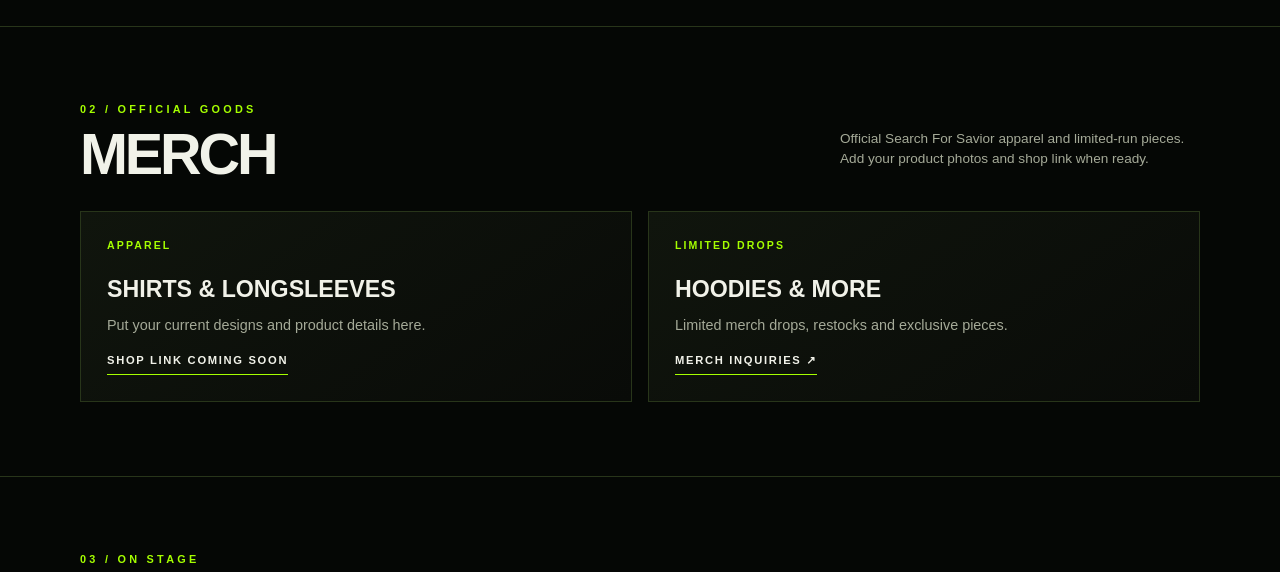
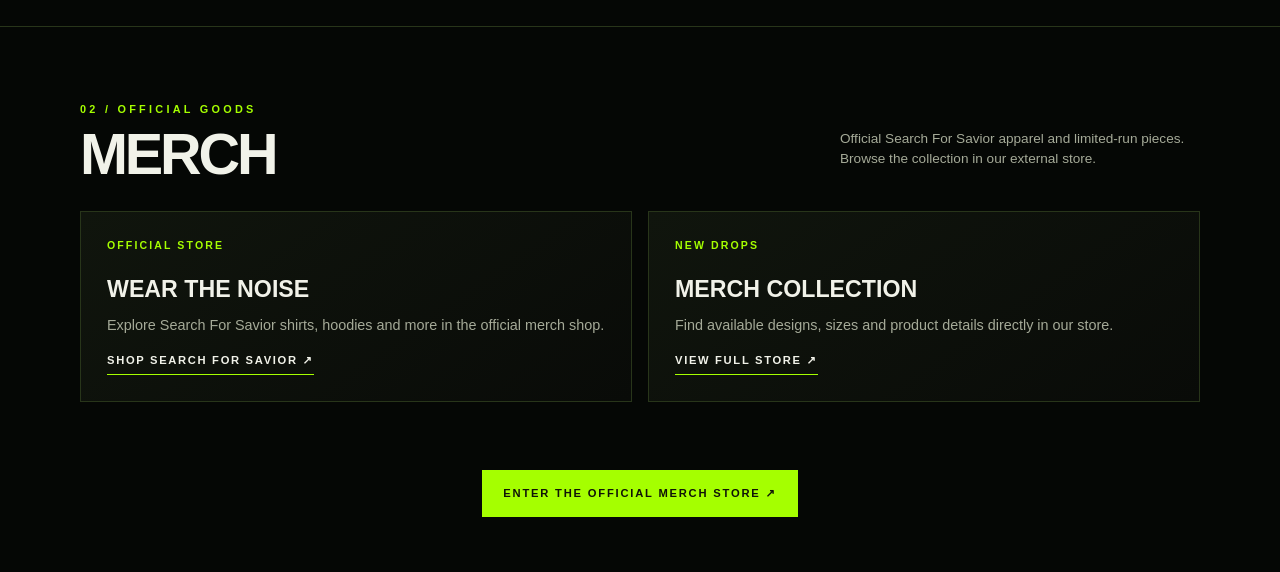
Before and after one commit to josivergara/Search-for-savior, a plain HTML site: page index.html in a window 1280 px wide. Shown: the part 1280-1852 px from the top of the page. Drawn offline with Linux system fonts and the light colour scheme.

Commit message:
Add files via upload

```diff
--- a/index.html
+++ b/index.html
@@ -44,9 +44,11 @@ h2{font-size:clamp(2rem,5vw,3.6rem);letter-spacing:-.055em;line-height:1;margin:
 <section id="music"><div class="wrap"><div class="section-head"><div><div class="eyebrow">01 / Discography</div><h2>Music & releases</h2></div><p class="section-note">New releases, singles and the sounds behind Search For Savior. Replace these starter cards with your streaming links.</p></div>
 <div class="grid"><article class="tile"><div><div class="tag">Latest release</div><h3>Latest single</h3><p>Add the release title, artwork and streaming link here.</p></div><a class="text-link" href="https://open.spotify.com/" target="_blank" rel="noopener">Listen / stream ↗</a></article>
 <article class="tile"><div><div class="tag">More music</div><h3>Full discography</h3><p>Find the full catalog and follow for future drops.</p></div><a class="text-link" href="https://music.apple.com/" target="_blank" rel="noopener">Explore music ↗</a></article></div></div></section>
-<section id="merch"><div class="wrap"><div class="section-head"><div><div class="eyebrow">02 / Official goods</div><h2>Merch</h2></div><p class="section-note">Official Search For Savior apparel and limited-run pieces. Add your product photos and shop link when ready.</p></div>
-<div class="grid"><article class="tile"><div><div class="tag">Apparel</div><h3>Shirts & longsleeves</h3><p>Put your current designs and product details here.</p></div><a class="text-link" href="#booking">Shop link coming soon</a></article>
-<article class="tile"><div><div class="tag">Limited drops</div><h3>Hoodies & more</h3><p>Limited merch drops, restocks and exclusive pieces.</p></div><a class="text-link" href="#booking">Merch inquiries ↗</a></article></div></div></section>
+<section id="merch"><div class="wrap"><div class="section-head"><div><div class="eyebrow">02 / Official goods</div><h2>Merch</h2></div><p class="section-note">Official Search For Savior apparel and limited-run pieces. Browse the collection in our external store.</p></div>
+<div class="grid"><article class="tile"><div><div class="tag">Official store</div><h3>Wear the noise</h3><p>Explore Search For Savior shirts, hoodies and more in the official merch shop.</p></div><a class="text-link" href="https://sfsmerch.printify.me/" target="_blank" rel="noopener">Shop Search For Savior ↗</a></article>
+<article class="tile"><div><div class="tag">New drops</div><h3>Merch collection</h3><p>Find available designs, sizes and product details directly in our store.</p></div><a class="text-link" href="https://sfsmerch.printify.me/" target="_blank" rel="noopener">View full store ↗</a></article>
+<div class="wide" style="display:flex;justify-content:center;align-items:center;padding:12px 0"><a class="btn" href="https://sfsmerch.printify.me/" target="_blank" rel="noopener">ENTER THE OFFICIAL MERCH STORE ↗</a></div>
+</div></div></section>
 <section id="shows"><div class="wrap"><div class="section-head"><div><div class="eyebrow">03 / On stage</div><h2>Upcoming shows</h2></div><p class="section-note">Catch Search For Savior live. Dates will appear here as shows are announced.</p></div>
 <div class="tile wide"><div><div class="tag">Next announcement</div><h3>Show details coming soon</h3><p>Venue · City · Date · Tickets — replace this card when the next show is confirmed.</p></div><span class="small">Check back for announcements.</span></div></div></section>
 <section id="booking"><div class="wrap"><div class="booking"><div class="eyebrow">04 / Get in touch</div><h2>Booking & contact</h2>
```
